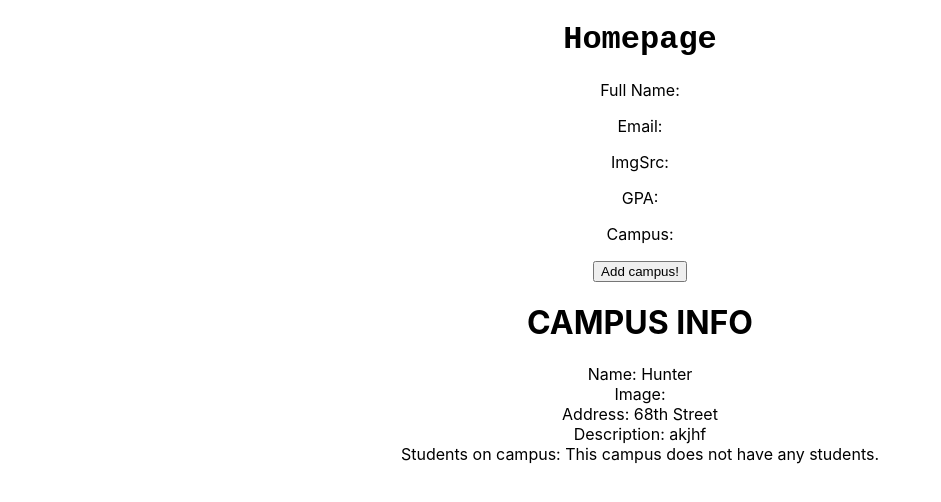
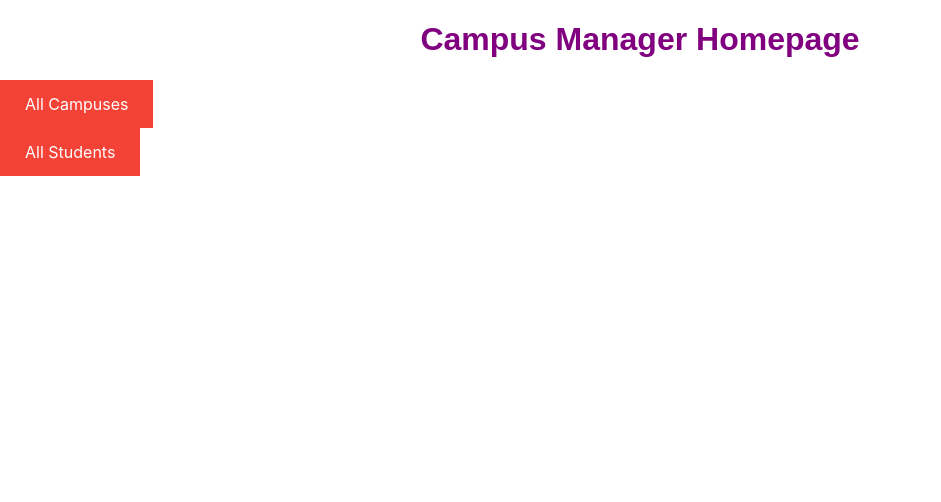
Before and after one commit to ShainaLowenthal/CRUDFrontEnd, a React (Create React App) app in the folder campus-manager/: page / in a window 1280 px wide. Shown: the top 502 px of the page, without its empty margins (0-941 px from the left). Built offline with nearby package versions, Linux system fonts and the light colour scheme.

Commit message:
added router, allcampus component, single campus compoent, a homepage, a bit of css and more

```diff
--- a/campus-manager/package.json
+++ b/campus-manager/package.json
@@ -5,6 +5,7 @@
   "dependencies": {
     "react": "^16.8.6",
     "react-dom": "^16.8.6",
+    "react-router-dom": "^5.0.1",
     "react-scripts": "3.0.1"
   },
   "scripts": {
--- a/campus-manager/src/App.js
+++ b/campus-manager/src/App.js
@@ -2,8 +2,11 @@ import React, {Component} from 'react';
 import './App.css';
 import PropTypes from 'prop-types';
 import Student from '../src/Components/Student';
-import Campus from '../src/Components/Campus';
+import Campus from '../src/Components/SingleCampusCont';
 import CampusForm from '../src/Components/campusForm.js';
+import {BrowserRouter as Router, Route} from 'react-router-dom';
+import Home from '../src/Components/Home';
+import AllCampus from '../src/Components/AllCampusCont.js';
 
 const student = {
   imageSrc: 'img/src',
@@ -13,20 +16,49 @@ const student = {
   Campus: 'Hunter'
 
 };
-
-
+const campus = {
+  id: 'campusid',
+  imageSrc: 'img/src',
+  name: 'Hunter College',
+  address: '68th and LEx',
+  descrition:'elevators constantly broken...but there are free granola bars!'
+};
 
 
 
 class App extends Component {
+  constructor() {
+    super();
+    this.state = {
+      name: 'Hunter College',
+  address: '68th and LEx',
+  descrition:'elevators constantly broken...but there are free granola bars!'
+      }
+    }
   render() {
-    return (
-      <div className="App">
-        <h1 className="title">Homepage</h1>
-         <Student className="stud"></Student>
-         <CampusForm className="campForm"></CampusForm>
-         <Campus className="camp" name="Hunter" address="68th Street" description="akjhf" students="Shaina,Shania,blah"></Campus>
-      </div>
+
+    // const HomeComponent = () => (<Home accountBalance={this.state.accountBalance}/>);
+     const HomeComponent = () => (<Home/> );
+    // const UserProfileComponent = () => (
+    //     <UserProfile userName={this.state.currentUser.userName} memberSince={this.state.currentUser.memberSince}  />
+
+    //);
+    const CampusComponent = () => (
+        <Campus Name={this.props.name} address={this.props.address}  />
+
+    );
+    const CampForm = () =>(
+      <CampusForm Name={this.props.name} address={this.props.address}/>
+    )
+    return (<Router>
+<div>
+  <Route exact path="/" render={HomeComponent}/>
+  <Route exact path="/Campus" render={CampusComponent}/>
+  <Route exact path = "/AllCampusCont" render={AllCampus}/>
+  <Route exact path = "/campusForm.js" render={CampusForm}/>
+
+</div>
+</Router>
     );
   }
 }
--- /dev/null
+++ b/campus-manager/src/Components/AllCampusCont.js
@@ -0,0 +1,28 @@
+//display all the campuses in the database
+//option to add a new campus
+//if none then print a message
+
+//import React, {Component} from 'react';
+import React from 'react';
+import PropTypes from 'prop-types';
+import {Link} from 'react-router-dom';
+import CampusForm from './campusForm';
+import Campus from './SingleCampusCont'
+
+const AllCampus = ()=>{
+
+
+        return(
+<div>
+           {/* <button><Link to="/campusForm" >Add Campus!</Link></button> */}
+            <Campus></Campus>
+            <CampusForm></CampusForm>
+            </div>
+
+        )
+
+
+
+}
+
+export default AllCampus;
--- /dev/null
+++ b/campus-manager/src/Components/Home.css
@@ -0,0 +1,19 @@
+div h1{
+    color: purple;
+    font-family: Arial, Helvetica, sans-serif;
+    text-align: center;
+
+}
+
+a:link, a:visited {
+    background-color: #f44336;
+    color: white;
+    padding: 14px 25px;
+    text-align: center;
+    text-decoration: none;
+    display: inline-block;
+  }
+
+  a:hover, a:active {
+    background-color: red;
+  }
--- /dev/null
+++ b/campus-manager/src/Components/Home.js
@@ -0,0 +1,25 @@
+import React, {Component} from 'react';
+
+import {Link} from 'react-router-dom';
+import Student from './Student';
+import Campus from './SingleCampusCont';
+import './Home.css'
+class Home extends Component {
+  render() {
+    return (
+        <div>
+          <h1>Campus Manager Homepage</h1>
+
+         <div id ="campus"><Link to="/AllCampusCont">All Campuses</Link></div>
+          <div id="student"><Link to="/student">All Students</Link></div>
+
+
+
+
+
+        </div>
+    );
+  }
+}
+
+export default Home;
--- a/campus-manager/src/Components/Campus.js
+++ b/campus-manager/src/Components/SingleCampusCont.js
@@ -1,6 +1,6 @@
 import React, {Component} from 'react';
 import PropTypes from 'prop-types';
-
+import {Link} from 'react-router-dom';
 //import Student from '../src/Components/Student';
 
 class Campus extends Component{
@@ -9,7 +9,9 @@ class Campus extends Component{
         super(props);
         this.state =
         {
-        hasStudent: false
+        hasStudent: false,
+        url: "http://localhost:3000/Campus"
+
     };
 
     }
@@ -24,19 +26,24 @@ class Campus extends Component{
             <div>Address: {this.props.address}</div>
             <div> Description: {this.props.description}</div>
             <div>  Students on campus: {!this.props.hasStudent ?
-            "This campus does not have any students." :this.props.student}</div>
+            "This campus does not have any students." :this.props.students}</div>
+
+            <button>DELETE</button>
+            <button>Edit</button>
             </body>;
+
 
 
 
     }
 }
 Campus.propTypes = {
-    Name: PropTypes.string.isRequired,
-    Image: PropTypes.string,
-    Address: PropTypes.string.isRequired,
-    Sescription: PropTypes.string.isRequired,
-    Students: PropTypes.objectOf(PropTypes.students),
-    hasStudent: PropTypes.bool
+    name: PropTypes.string,
+    image: PropTypes.string,
+    address: PropTypes.string,
+    description: PropTypes.string,
+    students: PropTypes.objectOf(PropTypes.students),
+    hasStudent: PropTypes.bool,
+    id: PropTypes.string
 }
 export default Campus;
--- a/campus-manager/src/Components/campusForm.js
+++ b/campus-manager/src/Components/campusForm.js
@@ -1,9 +1,9 @@
 import React, {Component} from 'react';
 import PropTypes from 'prop-types';
+import {Link} from 'react-router-dom';
 // import './App.css';
 
 // import Campus from '../src/Components/Campus.js';-->ASKKK-i dont know why it wont let me include this
-
 
 class CampusForm extends Component{
     constructor(props){
```
Also changed, not shown: campus-manager/src/Components/Campus.css (added), 1 other file (tests, documents, lock files or other folders).
